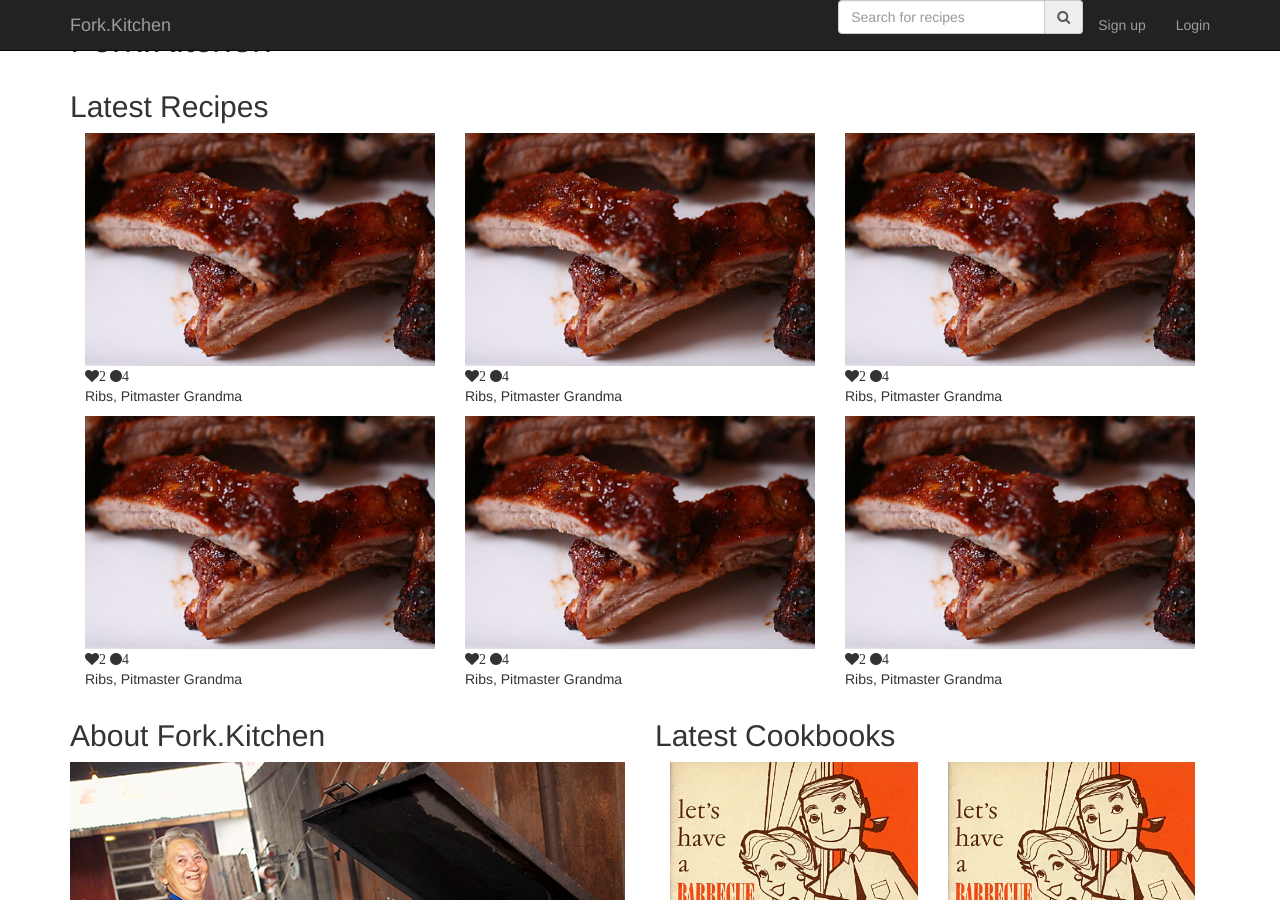
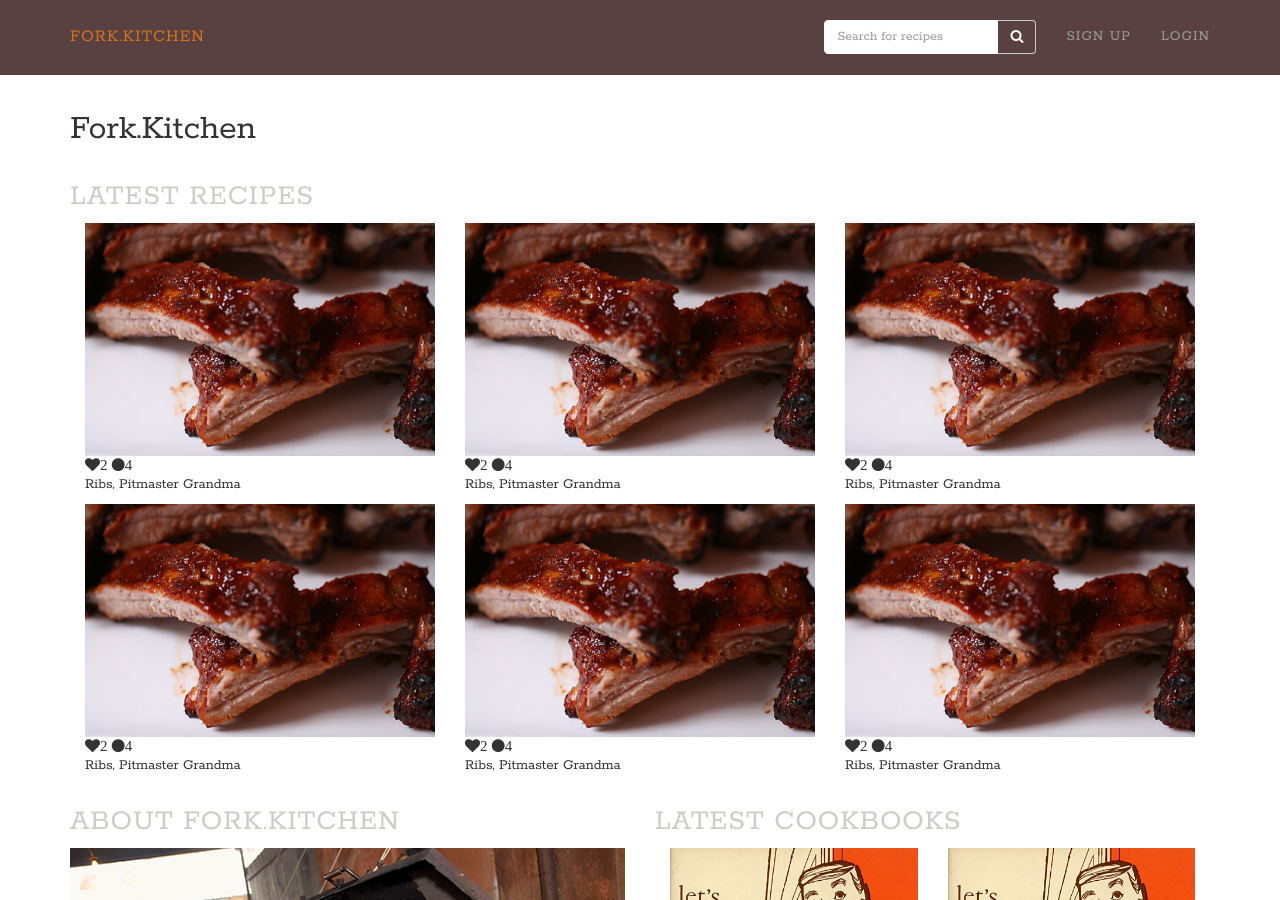
Before and after one commit to forkKitchen/prototype, a Jekyll site: the page built from index.html, in a window 1280 px wide and 900 px high. Built offline with Jekyll 4.4.1, drawn with Linux system fonts in a browser that asks for light colours; nearby versions of some CDN libraries.

Commit message:
added css dir to base

```diff
--- a/_layouts/base.html
+++ b/_layouts/base.html
@@ -8,7 +8,7 @@
   <!-- Latest compiled and minified CSS -->
   <link href='http://fonts.googleapis.com/css?family=Rokkitt:400,700' rel='stylesheet' type='text/css'>
   <link rel="stylesheet" href="https://maxcdn.bootstrapcdn.com/bootstrap/3.3.5/css/bootstrap.min.css">
-  <link rel="stylesheet" href="{{ site.baseurl }}/assets/styles.css">
+  <link rel="stylesheet" href="{{ site.baseurl }}/assets/css/styles.css">
   <!-- FontAwesome -->
   <link rel="stylesheet" href="//maxcdn.bootstrapcdn.com/font-awesome/4.3.0/css/font-awesome.min.css">
 </head>
```
